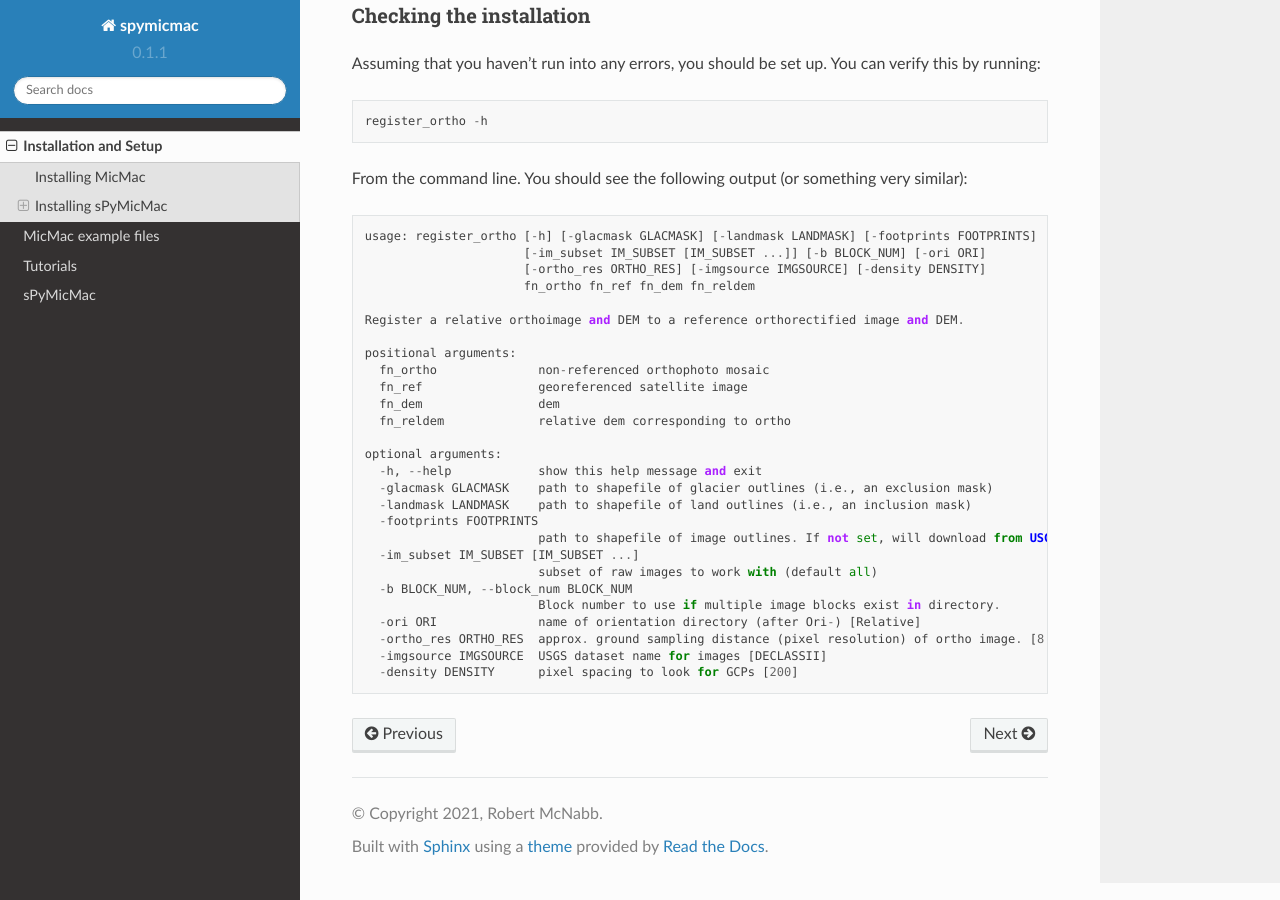
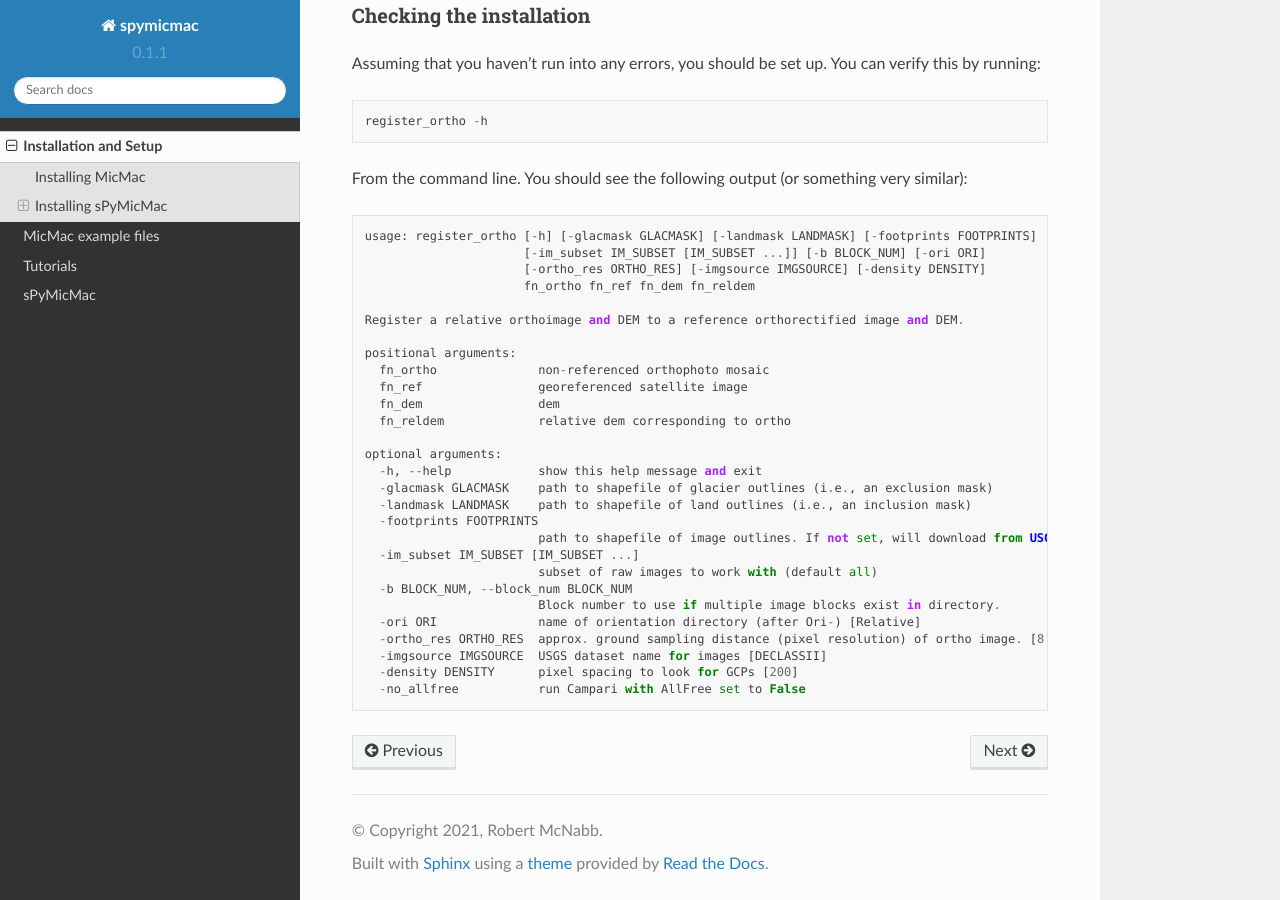
Before and after one commit to iamdonovan/spymicmac, a Sphinx documentation site: the page built from doc/setup.rst, in a window 1280 px wide and 900 px high, scrolled down 2960 px. Built offline with Sphinx 7.4.7 and the Read the Docs theme 2.0.0, drawn with Linux system fonts in a browser that asks for light colours.

Commit message:
update example output for register_ortho

```diff
--- a/doc/setup.rst
+++ b/doc/setup.rst
@@ -159,3 +159,4 @@ From the command line. You should see the following output (or something very si
       -ortho_res ORTHO_RES  approx. ground sampling distance (pixel resolution) of ortho image. [8 m]
       -imgsource IMGSOURCE  USGS dataset name for images [DECLASSII]
       -density DENSITY      pixel spacing to look for GCPs [200]
+      -no_allfree           run Campari with AllFree set to False
```
